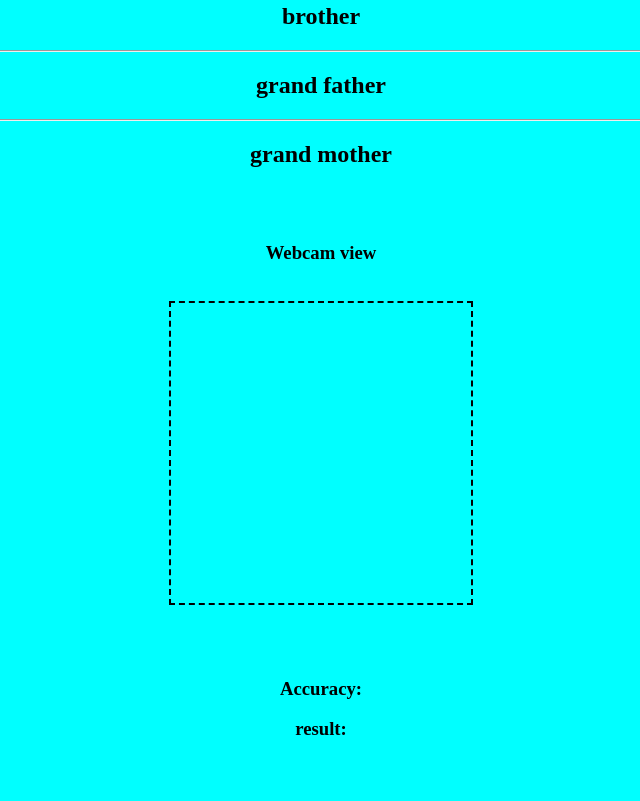
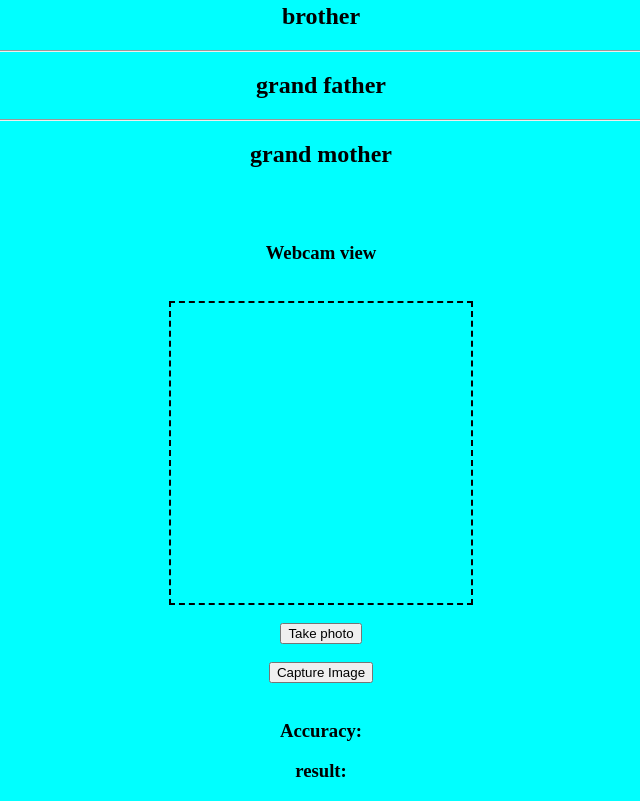
Before and after one commit to Aeonpatel/face-recognisation-1, a plain HTML site: page index.html in a window 1280 px wide. Shown: the part 349-1150 px from the top of the page, without its empty margins (319-959 px from the left). Before the commit the page ends 1108 px from the top, so only its background shows below. Drawn offline with Linux system fonts and the light colour scheme.

Commit message:
Add files via upload

```diff
--- a/index.html
+++ b/index.html
@@ -32,11 +32,15 @@
 <br>
 <div id="camera"></div>
 <br>
+<button onclick="take_snapshot()">Take photo</button>
+<br>
 <div id="result"></div>
+<br>
+<button onclick="capture_image()">Capture Image</button>
 <br>
 <br>
 <h3 id="accuracy">Accuracy:</h3>
-<h3 id="results">result:</h3>
+<h3 id="results_h3">result:</h3>
 </body>
 </center>
 </html>
```
